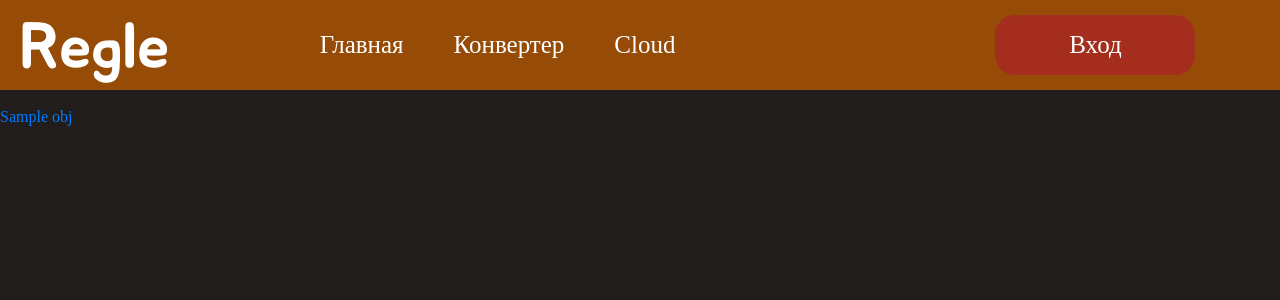
After one commit to GrownBowl/regle, a Flask app: template templates/convert_from_clod.html in a window 1280 px wide. The commit adds this page. Shown: the top 300 px of the page. Run offline with Flask 3, Linux system fonts and the light colour scheme; the template is opened without the code that fills it: most values are stand-ins (such as "Sample title", 1, 10 or a date in 2020); some libraries are stand-ins or nearby versions.

Commit message:
Добавлена возможность конвертировать файлы, находящиеся в облачном хранилище

```diff
--- a/app.py
+++ b/app.py
@@ -72,19 +72,34 @@ def cloud():
     return render_template("cloud.html", storage=storage)
 
 
-@app.route('/convertor/<filename>', methods=["POST", "GET"])
-def convertor(filename):
-    size = human_read_format(os.path.getsize(os.path.join(app.config['UPLOAD_FOLDER'], filename)))
+@app.route('/convertor/<filename>/<int:from_cloud>', methods=["POST", "GET"])
+def convertor(filename, from_cloud):
+    if from_cloud:
+        size = human_read_format(os.path.getsize(f"users_date\\{current_user.email}\\{filename}"))
+
+    else:
+        size = human_read_format(os.path.getsize(os.path.join(app.config['UPLOAD_FOLDER'], filename)))
 
     if request.method == "POST":
         to_convert = request.form.get('to_convert')
-        convertapi.convert(to_convert, {"File": f"{UPLOAD_FOLDER}\\{filename}"},
-                           from_format=get_file_extension(filename)).save_files(DOWNLOAD_FOLDER)
+        if from_cloud:
+            convertapi.convert(to_convert, {"File": f"users_date\\{current_user.email}\\{filename}"},
+                               from_format=get_file_extension(filename)).save_files(DOWNLOAD_FOLDER)
+        else:
+            convertapi.convert(to_convert, {"File": f"{UPLOAD_FOLDER}\\{filename}"},
+                               from_format=get_file_extension(filename)).save_files(DOWNLOAD_FOLDER)
 
         return send_from_directory(DOWNLOAD_FOLDER, f'{get_only_file_name(filename)}.{to_convert}')
 
     return render_template("converter.html", filename=filename, formats=convertible,
                            type_file=get_file_extension(filename), file_size=size)
+
+
+@app.route('/convert_from_cloud')
+def convert_from_cloud():
+    storage = get_storage(f"users_date/{current_user.email}")
+
+    return render_template("convert_from_clod.html", storage=storage)
 
 
 @app.route('/upload', methods=['POST', "GET"])
@@ -100,7 +115,7 @@ def upload():
             filename = secure_filename(file.filename)
             file.save(os.path.join(app.config['UPLOAD_FOLDER'], filename))
 
-            return redirect(url_for("convertor", filename=filename))
+            return redirect(url_for("convertor", filename=filename, from_cloud=0))
 
     return render_template("upload_file.html")
 
--- /dev/null
+++ b/templates/convert_from_clod.html
@@ -0,0 +1,16 @@
+{% extends "base.html" %}
+{% block content %}
+    <link href="/static/css/style.css" rel="stylesheet"/>
+
+    <link rel="preconnect" href="https://fonts.googleapis.com">
+    <link rel="preconnect" href="https://fonts.gstatic.com" crossorigin>
+    <link href="https://fonts.googleapis.com/css2?family=Montserrat+Alternates:ital,wght@0,100;0,200;0,300;0,400;0,500;0,600;0,700;0,800;0,900;1,100;1,200;1,300;1,400;1,500;1,600;1,700;1,800;1,900&display=swap"
+          rel="stylesheet">
+
+    <div>
+        {% for obj in storage %}
+            <a href="\convertor\{{ obj.name }}\1">{{ obj.name }}</a>
+        {% endfor %}
+    </div>
+
+{% endblock %}
```
Also changed, not shown: templates/upload_file.html (+9 -7 lines), db/database.db.
